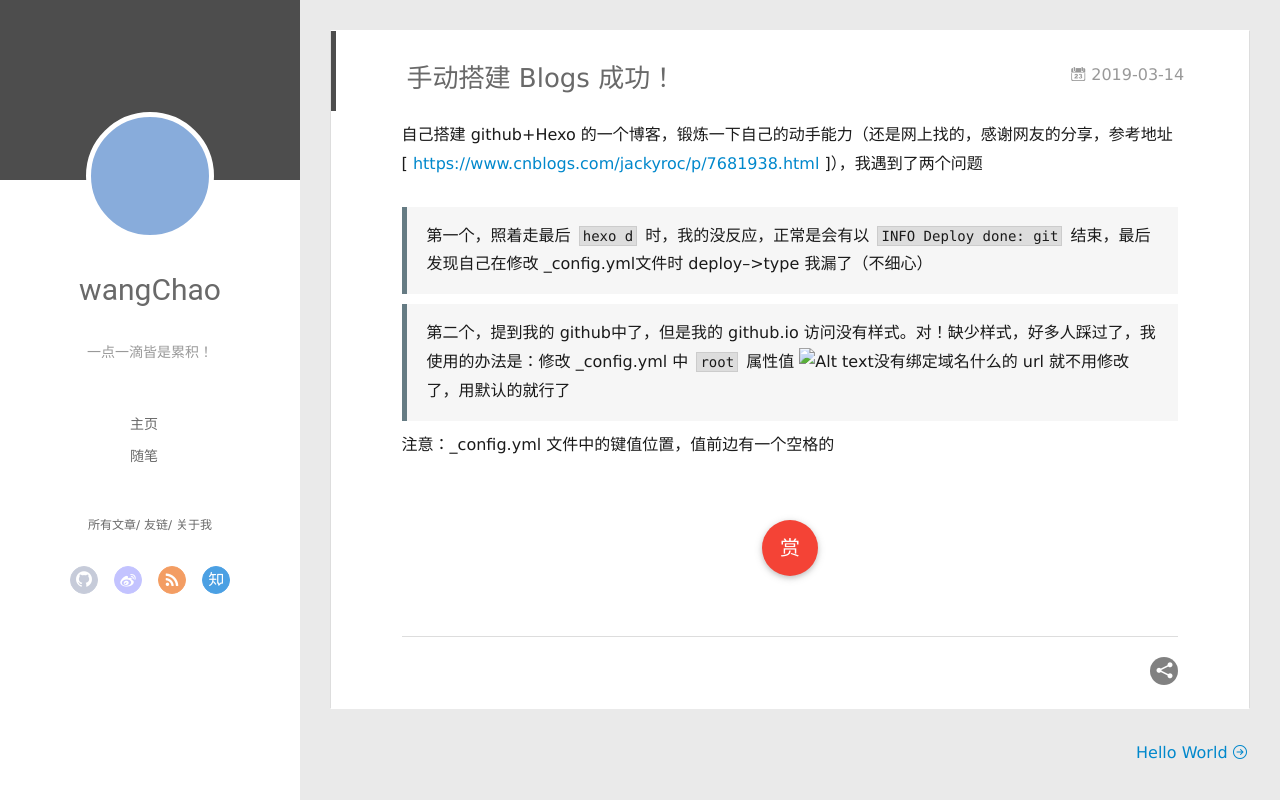
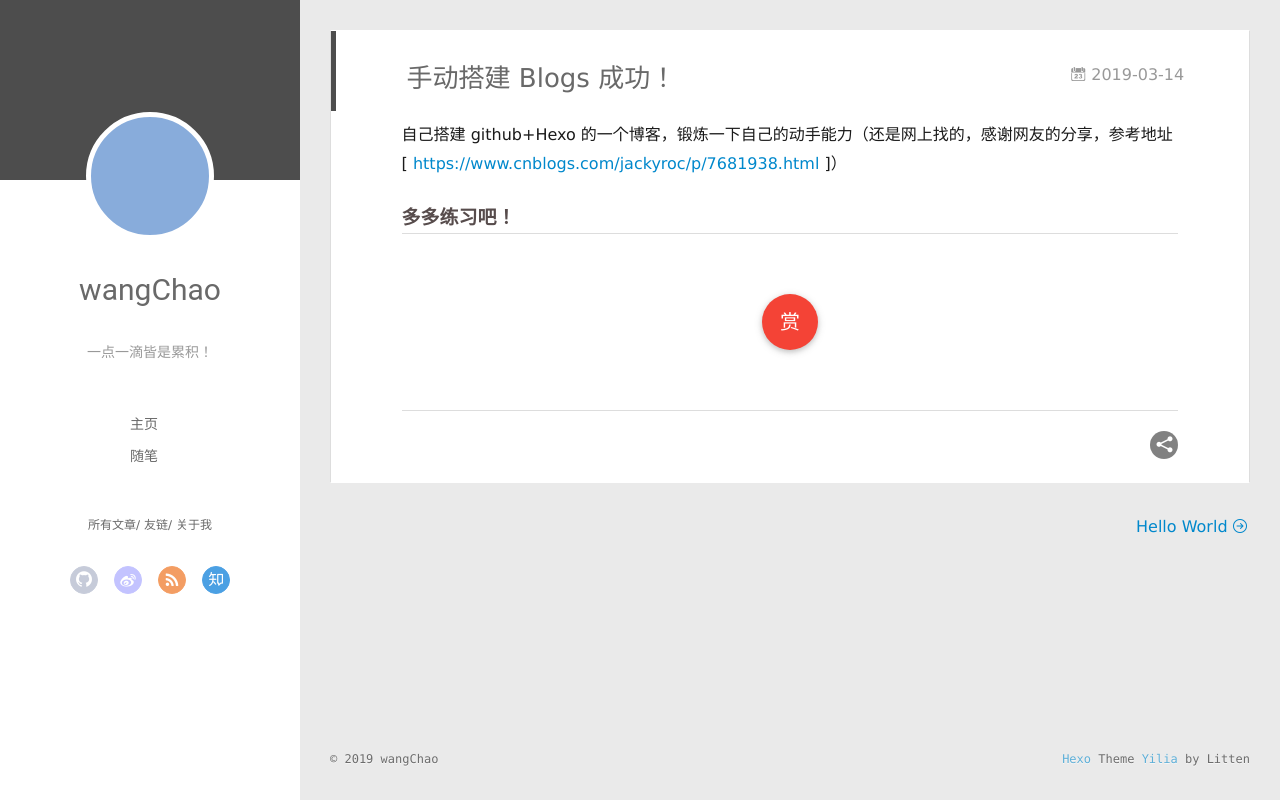
Before and after one commit to wangchaoAdmin/wangchao.github.io, a plain HTML site: page 2019/03/14/测试文章名/index.html in a window 1280 px wide. Drawn offline with Linux system fonts and the light colour scheme.

Commit message:
Site updated: 2019-03-14 18:07:57

```diff
--- a/2019/03/14/测试文章名/index.html
+++ b/2019/03/14/测试文章名/index.html
@@ -8,19 +8,17 @@
   <link rel="dns-prefetch" href="http://yoursite.com">
   <title>手动搭建 Blogs 成功！ | wangChao的博客</title>
   <meta name="viewport" content="width=device-width, initial-scale=1, maximum-scale=1">
-  <meta name="description" content="自己搭建 github+Hexo 的一个博客，锻炼一下自己的动手能力（还是网上找的，感谢网友的分享，参考地址 [ https://www.cnblogs.com/jackyroc/p/7681938.html ]），我遇到了两个问题  第一个，照着走最后 hexo d 时，我的没反应，正常是会有以 INFO  Deploy done: git 结束，最后发现自己在修改 _config.yml文件时">
+  <meta name="description" content="自己搭建 github+Hexo 的一个博客，锻炼一下自己的动手能力（还是网上找的，感谢网友的分享，参考地址 [ https://www.cnblogs.com/jackyroc/p/7681938.html ]） 多多练习吧！">
 <meta property="og:type" content="article">
 <meta property="og:title" content="手动搭建 Blogs 成功！">
 <meta property="og:url" content="http://yoursite.com/2019/03/14/测试文章名/index.html">
 <meta property="og:site_name" content="wangChao的博客">
-<meta property="og:description" content="自己搭建 github+Hexo 的一个博客，锻炼一下自己的动手能力（还是网上找的，感谢网友的分享，参考地址 [ https://www.cnblogs.com/jackyroc/p/7681938.html ]），我遇到了两个问题  第一个，照着走最后 hexo d 时，我的没反应，正常是会有以 INFO  Deploy done: git 结束，最后发现自己在修改 _config.yml文件时">
+<meta property="og:description" content="自己搭建 github+Hexo 的一个博客，锻炼一下自己的动手能力（还是网上找的，感谢网友的分享，参考地址 [ https://www.cnblogs.com/jackyroc/p/7681938.html ]） 多多练习吧！">
 <meta property="og:locale" content="zh">
-<meta property="og:image" content="http://yoursite.com/2019/03/14/测试文章名/images/github_root.png">
-<meta property="og:updated_time" content="2019-03-14T10:02:36.151Z">
+<meta property="og:updated_time" content="2019-03-14T10:07:04.562Z">
 <meta name="twitter:card" content="summary">
 <meta name="twitter:title" content="手动搭建 Blogs 成功！">
-<meta name="twitter:description" content="自己搭建 github+Hexo 的一个博客，锻炼一下自己的动手能力（还是网上找的，感谢网友的分享，参考地址 [ https://www.cnblogs.com/jackyroc/p/7681938.html ]），我遇到了两个问题  第一个，照着走最后 hexo d 时，我的没反应，正常是会有以 INFO  Deploy done: git 结束，最后发现自己在修改 _config.yml文件时">
-<meta name="twitter:image" content="http://yoursite.com/2019/03/14/测试文章名/images/github_root.png">
+<meta name="twitter:description" content="自己搭建 github+Hexo 的一个博客，锻炼一下自己的动手能力（还是网上找的，感谢网友的分享，参考地址 [ https://www.cnblogs.com/jackyroc/p/7681938.html ]） 多多练习吧！">
 
     <link rel="alternative" href="/atom.xml" title="wangChao的博客" type="application/atom+xml">
 
@@ -180,15 +178,8 @@
 
     <div class="article-entry" itemprop="articleBody">
 
-        <p>自己搭建 github+Hexo 的一个博客，锻炼一下自己的动手能力（还是网上找的，感谢网友的分享，参考地址 [ <a href="https://www.cnblogs.com/jackyroc/p/7681938.html" target="_blank" rel="noopener">https://www.cnblogs.com/jackyroc/p/7681938.html</a> ]），我遇到了两个问题</p>
-<blockquote>
-<p>第一个，照着走最后 <code>hexo d</code> 时，我的没反应，正常是会有以 <code>INFO  Deploy done: git</code> 结束，最后发现自己在修改 _config.yml文件时 deploy–&gt;type 我漏了（不细心）</p>
-</blockquote>
-<blockquote>
-<p>第二个，提到我的 github中了，但是我的 github.io 访问没有样式。对！缺少样式，好多人踩过了，我使用的办法是：修改 _config.yml 中 <code>root</code> 属性值 <img src="images/github_root.png" alt="Alt text">没有绑定域名什么的 url 就不用修改了，用默认的就行了</p>
-</blockquote>
-<p>注意：_config.yml 文件中的键值位置，值前边有一个空格的</p>
-
+        <p>自己搭建 github+Hexo 的一个博客，锻炼一下自己的动手能力（还是网上找的，感谢网友的分享，参考地址 [ <a href="https://www.cnblogs.com/jackyroc/p/7681938.html" target="_blank" rel="noopener">https://www.cnblogs.com/jackyroc/p/7681938.html</a> ]）</p>
+<h3 id="多多练习吧！"><a href="#多多练习吧！" class="headerlink" title="多多练习吧！"></a>多多练习吧！</h3>
 
 
 
```
Also changed, not shown: index.html (+2 -9 lines).
